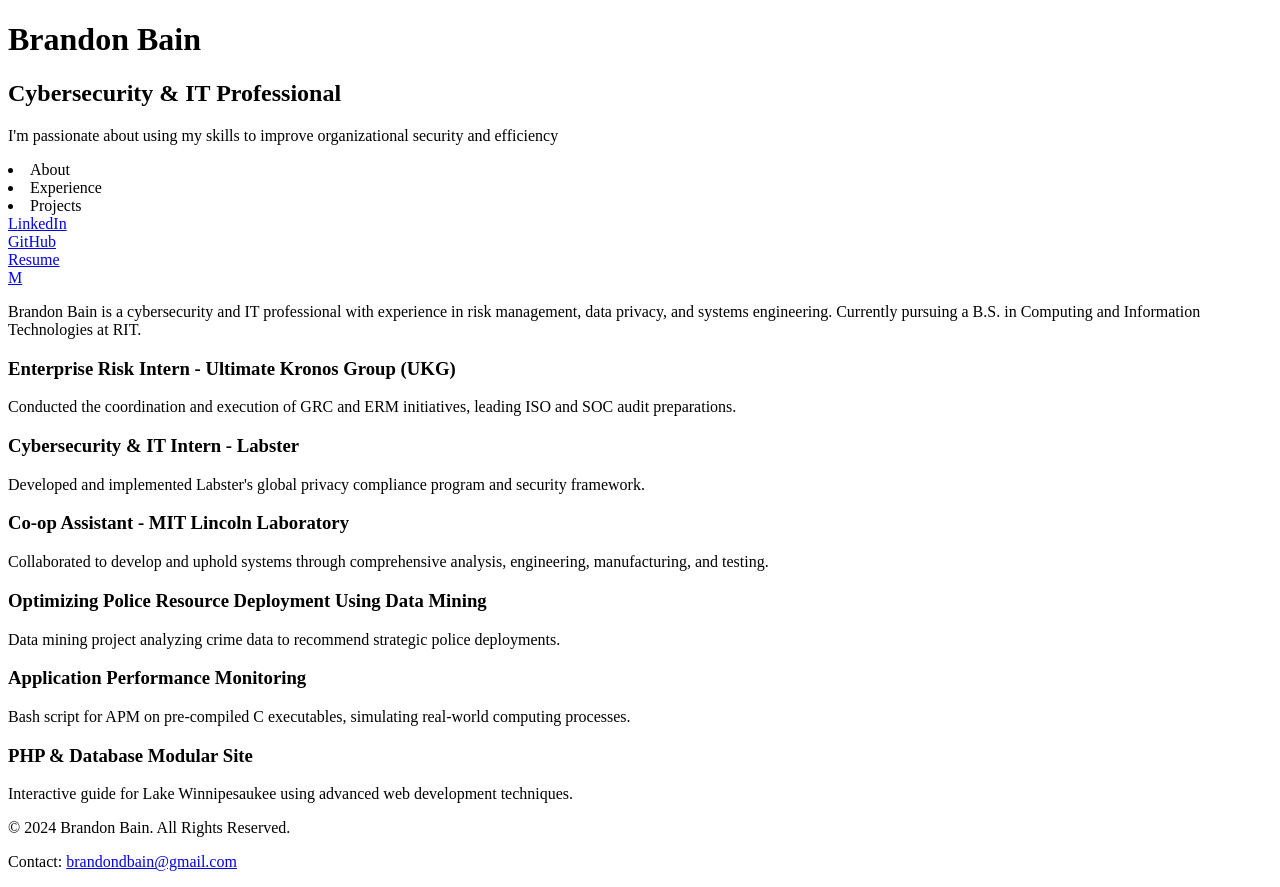
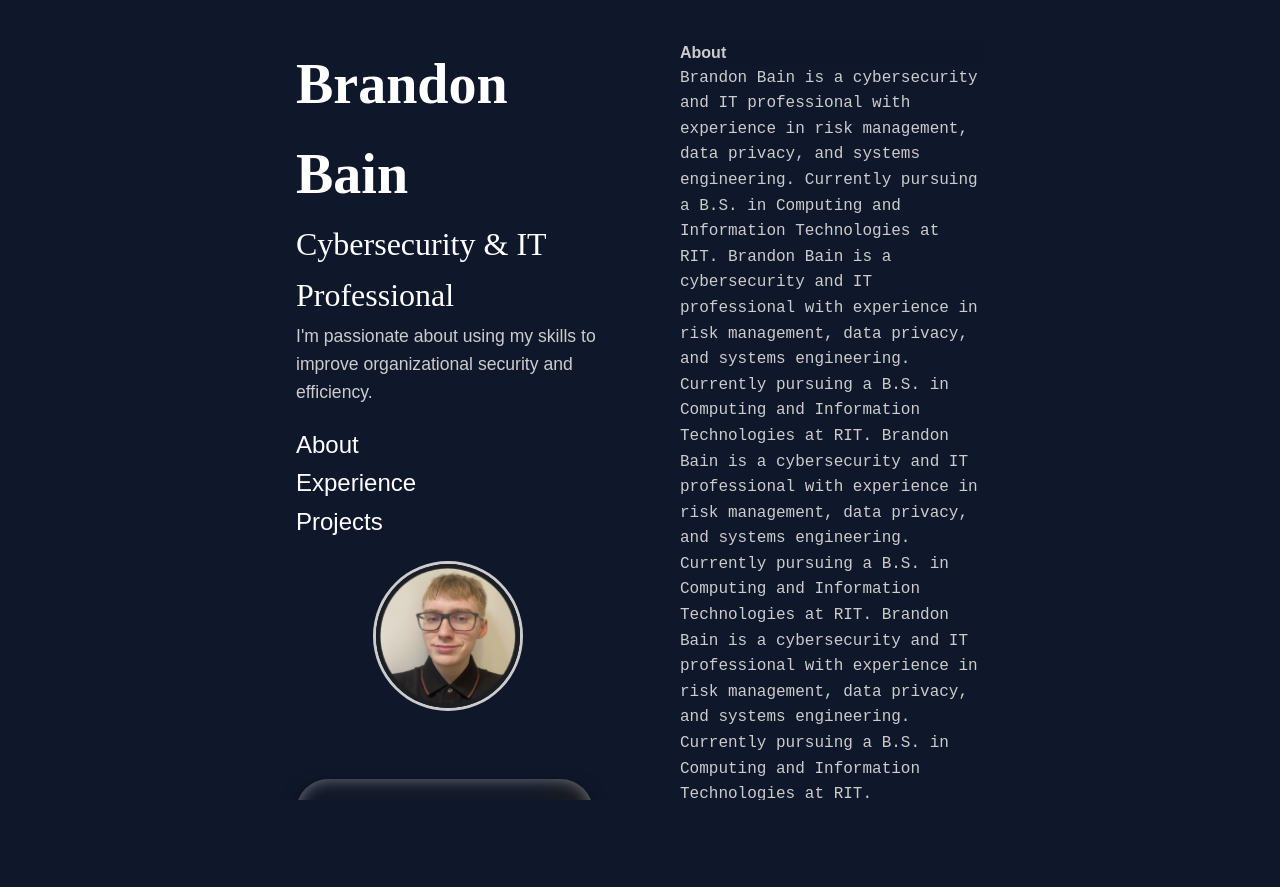
Before and after one commit to BrandonBain/BrandonBain.github.io, a plain HTML site: page index.html in a window 1280 px wide. After the commit the page ends 800 px from the top, so only its background shows below. Drawn offline with Linux system fonts and the light colour scheme; files that its build step writes are made by us from their sources.

Commit message:
CSS, Added HTML, Pictures, JS scroll, colors, font

```diff
--- a/css/styles.css
+++ b/css/styles.css
@@ -0,0 +1,291 @@
+* {
+    margin: 0;
+    padding: 0;
+    box-sizing: border-box;
+}
+
+html {
+    scroll-behavior: smooth;
+}
+
+body {
+    font-family: Arial, sans-serif;
+    line-height: 1.6;
+    min-height: 100vh;
+    background-color: #0f172a;
+    color: #6ACFC7;
+    margin: 0;
+    padding: 0;
+    display: flex;
+    justify-content: center;
+}
+
+#main_container {
+    display: flex;
+    justify-content: space-between;
+    height: 100vh;
+    width: 60%;
+    overflow-y: scroll;
+    overflow: hidden;
+}
+
+.split_container {
+    width: 50%;
+    padding: 20px;
+}
+
+#social_links {
+    display: flex;
+    justify-content: center;
+    gap: 20px;
+    margin-top: 20px;
+    padding: 15px 30px;
+    background-color: #1E1E1E;
+    border-radius: 50px;
+    box-shadow: 0 5px 15px rgba(0, 0, 0, 0.3);
+    transition: all 0.3s ease;
+}
+#social_links a {
+    display: inline-block;
+    padding: 10px 15px;
+    text-align: center;
+    font-size: 1em;
+    color: #FFFF;
+    text-decoration: none;
+    transition: background-color 0.3s ease, color 0.3s ease;
+}
+
+#social_links a:hover {
+    background-color: #89CFF0;
+    color: #0A1F44;
+}
+
+#social_links img.social-icon {
+    width: 24px;
+    height: 24px;
+    vertical-align: middle;
+    padding: 0;
+    border: none;
+}
+
+a {
+    text-decoration: none;
+}
+
+#split_container_1 {
+    position: sticky;
+    top: 0;
+    height: 100vh;
+    padding: 40px;
+    background-color: #0f172a;
+    color: #FFFF;
+    overflow-y: auto;
+    display: flex;
+    flex-direction: column;
+    justify-content: space-evenly;
+}
+
+#split_container_2 {
+    padding: 40px;
+    background-color: #0f172a;
+    height: 100vh;
+    overflow-y: scroll;
+    -ms-overflow-style: none;
+    scrollbar-width: none;
+}
+
+#experience_container_last {
+    content: '→';
+    font-size: 1em;
+    margin-left: 8px;
+    display: inline-block;
+}
+
+#title_container h1 {
+    display: inline-block;
+}
+
+h1 {
+    font-family: s;
+    font-weight: 600;
+    font-style: normal;
+    color: #ffff;
+}
+
+#name {
+    font-size: 3.5rem;
+}
+
+#title {
+    font-family: s;
+    font-weight: 500;
+    font-style: normal;
+    font-size: 2rem;
+}
+
+#short_intro {
+    font-family: "IBM Plex Sans", sans-serif;
+    font-size: 1.1rem;
+}
+
+h3 {
+    font-size: 1rem;
+    font-family: "IBM Plex Sans", sans-serif;
+    font-weight: 600;
+    color: #cccccc;
+}
+
+h4 {
+    font-size: 1.3rem;
+    font-weight: 500;
+    font-family: "IBM Plex Sans", sans-serif;
+    color: #cccccc;
+}
+
+p {
+    font-family: "Inconsolata", monospace;
+    font-optical-sizing: auto;
+    font-weight: 400;
+    font-style: normal;
+    font-variation-settings: "wdth" 100;
+}
+
+p {
+    font-size: 1em;
+    margin-bottom: 20px;
+    color: #cccccc;
+}
+
+nav ul {
+    list-style: none;
+    margin-bottom: 20px;
+}
+
+nav ul li a {
+    margin-bottom: 10px;
+    cursor: pointer;
+    color: #ffffff;
+    position: relative;
+    text-decoration: none;
+    font-family: "IBM Plex Sans", sans-serif;
+    font-size: 1.5rem;
+}
+
+.section_header_container {
+    background-color: #0e1629;
+}
+
+#image_container {
+    display: flex;
+    justify-content: center;
+    margin-bottom: 3em;
+}
+
+#profile_photo {
+    width: 150px;
+    height: auto;
+    border-radius: 50%;
+    border: 3px solid #cccccc;
+}
+
+#project_container_last {
+    padding-bottom: 5em;
+}
+
+#social_links {
+    display: flex;
+    justify-content: center;
+    gap: 15px;
+    margin-top: 20px;
+    padding: 10px 20px;
+    background: linear-gradient(to right, rgba(30, 30, 30, 0.2) 0%, rgba(30, 30, 30, 0.2) 80%, rgba(30, 30, 30, 0.8) 100%);
+    border-radius: 50px;
+    box-shadow: 0 5px 15px rgba(0, 0, 0, 0.5), inset 0 0 15px rgba(255, 255, 255, 0.4);
+    transition: all 0.3s ease;
+    width: fit-content;
+}
+
+#social_links a {
+    display: flex;
+    align-items: center;
+    justify-content: center;
+    padding: 10px;
+    font-size: 1em;
+    color: #FFFF;
+    text-decoration: none;
+    transition: background-color 0.3s ease, color 0.3s ease;
+}
+
+#social_links a:hover {
+    background-color: #0A1F44;
+    color: #89CFF0;
+}
+
+#social_links img.social-icon {
+    width: 24px;
+    height: 24px;
+    vertical-align: middle;
+    padding: 0;
+    border: none;
+}
+
+.buttons {
+    margin-bottom: 15px;
+}
+
+.buttons a {
+    display: inline-block;
+    padding: 10px 15px;
+    font-size: 1em;
+    text-align: center;
+    color: #cccccc;
+}
+
+.buttons a:hover {
+    background-color: #89CFF0;
+    color: #0A1F44;
+}
+
+.bio_container, .experience_container, .project_container {
+    margin-bottom: 30px;
+    color: #cccccc;
+}
+
+@media (max-width: 768px) {
+    #main_container {
+        flex-direction: column;
+        width: 100%;
+    }
+
+    .split_container {
+        width: 100%;
+        margin-bottom: 20px;
+        height: auto;
+    }
+
+    #split_container_1 {
+        position: relative;
+        height: auto;
+    }
+
+    #split_container_2 {
+        overflow-y: scroll;
+    }
+
+    h1 {
+        font-size: 2em;
+    }
+
+    h2 {
+        font-size: 1.2em;
+    }
+
+    nav ul li {
+        font-size: 1em;
+    }
+
+    .buttons a {
+        width: 100%;
+        margin-bottom: 10px;
+    }
+}
--- a/index.html
+++ b/index.html
@@ -6,78 +6,115 @@
         <meta http-equiv="X-UA-Compatible" content="IE=edge">
         <title>Brandon Bain - Cybersecurity & IT Professional</title>
         <meta name="description" content="Brandon Bain's professional portfolio showcasing experience in cybersecurity, IT, and software development. Explore projects, skills, and contact information.">
-        <link rel="stylesheet" href="styles.css">
+        <link rel="stylesheet" href="/css/styles.css">
     </head>
     <body>
-        <div class="main_container" id="main_container_1">
-            <div>
+        <div id="main_container">
+            <div class="split_container" id="split_container_1">
+                <div id="title_container">
                         <h1 id="name">Brandon Bain</h1>
                         <h2 id="title">Cybersecurity & IT Professional</h2>
-                <p id="short_intro"> I'm passionate about using my skills to improve organizational security and efficiency</p>
+                    <p id="short_intro"> I'm passionate about using my skills to improve organizational security and efficiency.</p>
                 </div>
+
                 <nav>
-                <ui>
-                    <li>About</li>
-                    <li>Experience</li>
-                    <li>Projects</li>
-                </ui>
+                    <ul>
+                        <li><a href="#bio_section">About</a></li>
+                        <li><a href="#experience_section">Experience</a></li>
+                        <li><a href="#projects_section">Projects</a></li>
+                    </ul>
                 </nav>
-            <div class="buttons" id="linkedin_button">
-                <a href="https://linkedin.com/in/Brandon-bain/" target="_blank">LinkedIn</a>
+
+                <div id="image_container">
+                    <img src="/assets/images/BrandonPhoto.png" alt="Brandon Bain Photo" id="profile_photo">
                 </div>
-            <div class="buttons" id="github_button">
-                <a href="https://github.com/BrandonBain" target="_blank">GitHub</a>
+
+                <div class="buttons" id="social_links">
+                    <a href="https://linkedin.com/in/Brandon-bain/" target="_blank">
+                        <img src="/assets/images/icons8-linkedin.svg" alt="linkedin" class="social-icon">
+                    </a>
+                    <a href="https://github.com/BrandonBain" target="_blank">
+                        <img src="/assets/images/icons8-github.svg" alt="GitHub" class="social-icon">
+                    </a>
+                    <a href="/assets/docs/BrandonB_Resume_2024.pdf" target="_blank">Résumé</a>
+                    <a href="mailto:brandondbain@gmail.com">
+                        <img src="/assets/images/icons8-mail.svg" alt="Mail" class="social-icon">
+                    </a>
                 </div>
-            <div class="buttons" id="resume_button">
-                <a href="/assets/docs/BrandonB_Resume_2024.pdf" target="_blank">Resume</a>
             </div>
-            <div class="buttons" id="mail_button">
-                <a href="mailto:brandondbain@gmail.com">M</a></p>
+
+            <div class="split_container" id="split_container_2">
+                <section id="bio_section">
+                    <div class="section_header_container" id="sec_header_container_1">
+                        <h3>About</h3>
                     </div>
-        <div class="main_container" id="main_container_2">
-            <section id="bio_section">
-                <section id="bio_section">
                     <div class="bio_container">
-                        <p>Brandon Bain is a cybersecurity and IT professional with experience in risk management, data privacy, and systems engineering. Currently pursuing a B.S. in Computing and Information Technologies at RIT.</p>
+                        <p>Brandon Bain is a cybersecurity and IT professional with experience in risk management, data privacy, and systems engineering. Currently pursuing a B.S. in Computing and Information Technologies at RIT.
+                            Brandon Bain is a cybersecurity and IT professional with experience in risk management, data privacy, and systems engineering. Currently pursuing a B.S. in Computing and Information Technologies at RIT.
+                            Brandon Bain is a cybersecurity and IT professional with experience in risk management, data privacy, and systems engineering. Currently pursuing a B.S. in Computing and Information Technologies at RIT.
+                            Brandon Bain is a cybersecurity and IT professional with experience in risk management, data privacy, and systems engineering. Currently pursuing a B.S. in Computing and Information Technologies at RIT.
+                        </p>
                     </div>
                 </section>
-            </section>
                 <section id="experience_section">
-                <section id="experience_section">
+                    <div class="section_header_container" id="sec_header_container_2">
+                        <h3>Experience</h3>
+                    </div>
                     <div class="experience_container" id="experience_container_1">
-                        <h3>Enterprise Risk Intern - Ultimate Kronos Group (UKG)</h3>
+                        <h4>Enterprise Risk Intern - UKG</h4>
                         <p>Conducted the coordination and execution of GRC and ERM initiatives, leading ISO and SOC audit preparations.</p>
                     </div>
                     <div class="experience_container" id="experience_container_2">
-                        <h3>Cybersecurity & IT Intern - Labster</h3>
+                        <h4>Cybersecurity & IT Intern - Labster</h4>
                         <p>Developed and implemented Labster's global privacy compliance program and security framework.</p>
                     </div>
                     <div class="experience_container" id="experience_container_3">
-                        <h3>Co-op Assistant - MIT Lincoln Laboratory</h3>
+                        <h4>Co-op Assistant - MIT Lincoln Laboratory</h4>
                         <p>Collaborated to develop and uphold systems through comprehensive analysis, engineering, manufacturing, and testing.</p>
                     </div>
+                    <div class="experience_container" id="experience_container_last">
+                        <a href="/assets/docs/BrandonB_Resume_2024.pdf" target="_blank">See full Résumé →</a>
+                    </div>
                 </section>
-            </section>
+
                 <section id="projects_section">
-                <section id="projects_section">
+                    <div class="section_header_container" id="sec_header_container_3">
+                        <h3>Projects</h3>
+                    </div>
                     <div class="project_container" id="project_container_1">
-                        <h3>Optimizing Police Resource Deployment Using Data Mining</h3>
+                        <div>
+                            <div>
+                                <a></a>
+                            </div>
+                            <div>
+                                <h4>Optimizing Police Resource Deployment Using Data Mining</h4>
+                            </div>
+                            <div>
                                 <p>Data mining project analyzing crime data to recommend strategic police deployments.</p>
                             </div>
+                        </div>
+                        <div>
+                            <!-- <ui>
+                                <li></li>
+                                <li></li>
+                            </ui> -->
+                        </div>
+                    </div>
+
                     <div class="project_container" id="project_container_2">
-                        <h3>Application Performance Monitoring</h3>
+                        <h4>Application Performance Monitoring</h4>
                         <p>Bash script for APM on pre-compiled C executables, simulating real-world computing processes.</p>
                     </div>
                     <div class="project_container" id="project_container_3">
-                        <h3>PHP & Database Modular Site</h3>
+                        <h4>PHP & Database Modular Site</h4>
                         <p>Interactive guide for Lake Winnipesaukee using advanced web development techniques.</p>
                     </div>
-                </section>
+                    <div class="project_container" id="project_container_last">
+                        <a>See more projects</a>
+                    </div>
                 </section>
             </div>
+        </div>
+        <script src="/js/scrollAnywhere.js"></script>
     </body>
-    <footer>
-        <p>&copy; 2024 Brandon Bain. All Rights Reserved.</p>
-        <p>Contact: <a href="mailto:brandondbain@gmail.com">brandondbain@gmail.com</a></p>
-    </footer>
 </html>
--- /dev/null
+++ b/js/scrollAnywhere.js
@@ -0,0 +1,74 @@
+document.addEventListener('DOMContentLoaded', function() {
+    const splitContainer2 = document.getElementById('split_container_2');
+
+    if (splitContainer2) {
+        document.body.style.overflow = 'hidden'; // Disable body scrolling
+
+        // Variables to manage smooth scrolling
+        let scrollTimeout;
+        let scrollDistance = 200; // Adjust this value for longer or shorter scrolls
+
+        // Redirect any scroll on the body to split_container_2
+        document.body.addEventListener('wheel', function(event) {
+            event.preventDefault(); // Prevent default scrolling
+
+            // Clear any ongoing scroll events to avoid jankiness
+            clearTimeout(scrollTimeout);
+
+            // Calculate the scroll direction
+            const direction = event.deltaY > 0 ? 1 : -1;
+
+            // Scroll by a larger distance for smoother experience
+            splitContainer2.scrollBy({
+                top: direction * scrollDistance,
+                behavior: 'smooth'
+            });
+
+            // Optional: Ensure gradual continuous scrolling if the user keeps scrolling
+            scrollTimeout = setTimeout(function() {
+                splitContainer2.scrollBy({
+                    top: direction * scrollDistance,
+                    behavior: 'smooth'
+                });
+            }, 200); // Adjust delay for smoother continuous scroll
+        }, { passive: false });
+
+        // Support arrow key scrolling as well
+        document.body.addEventListener('keydown', function(event) {
+            if (event.key === 'ArrowDown' || event.key === 'ArrowUp') {
+                event.preventDefault();
+
+                // Determine scroll direction
+                const scrollAmount = event.key === 'ArrowDown' ? scrollDistance : -scrollDistance;
+
+                splitContainer2.scrollBy({
+                    top: scrollAmount,
+                    behavior: 'smooth'
+                });
+            }
+        }, { passive: false });
+
+        // Smooth scrolling for nav links
+        document.querySelectorAll('nav ul li a').forEach(anchor => {
+            anchor.addEventListener('click', function(event) {
+                event.preventDefault();
+
+                const targetId = this.getAttribute('href').substring(1); // Get the target ID
+                const targetSection = document.getElementById(targetId);
+
+                if (targetSection) {
+                    const containerTop = splitContainer2.getBoundingClientRect().top;
+                    const sectionTop = targetSection.getBoundingClientRect().top;
+
+                    // Calculate the scroll position relative to split_container_2
+                    const scrollPosition = sectionTop - containerTop + splitContainer2.scrollTop;
+
+                    splitContainer2.scrollTo({
+                        top: scrollPosition,
+                        behavior: 'smooth'
+                    });
+                }
+            });
+        });
+    }
+});
```
Also changed, not shown: assets/images/BrandonPhoto.png (added), assets/images/GitHub_Logo.png (deleted), assets/images/icons8-github.svg (added), assets/images/icons8-linkedin.svg (added), assets/images/icons8-mail.svg (added). Lines whose indentation alone changed are shown as unchanged.
